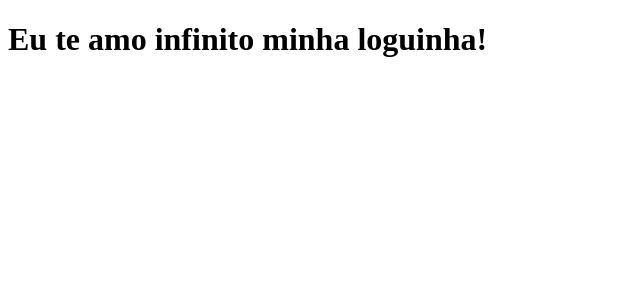
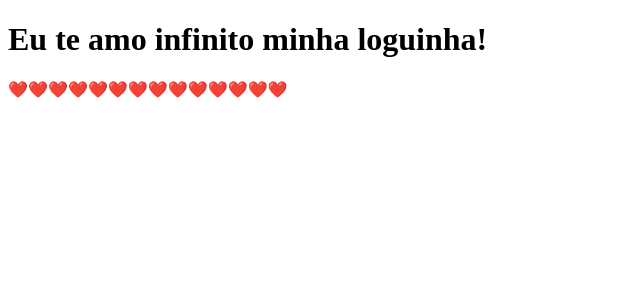
Before and after one commit to nicolaspizzoni/tabnews-clone, a Next.js app: page / in a window 1280 px wide. Shown: the top 300 px of the page, without its empty margins (0-640 px from the left). Built offline with nearby package versions, Linux system fonts and the light colour scheme.

Commit message:
modificada frase principal

```diff
--- a/pages/index.js
+++ b/pages/index.js
@@ -1,5 +1,10 @@
 function Home() {
-    return <h1>Eu te amo infinito minha loguinha!</h1>
+    return (
+        <div>
+            <h1>Eu te amo infinito minha loguinha!</h1>
+            <p>❤️❤️❤️❤️❤️❤️❤️❤️❤️❤️❤️❤️❤️❤️</p>
+        </div>
+    )
 }
 
 export default Home;
```
